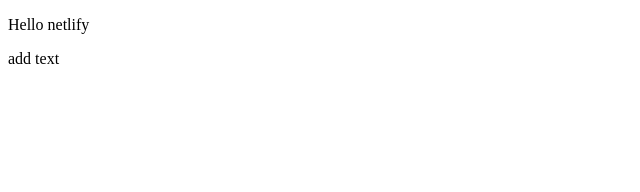
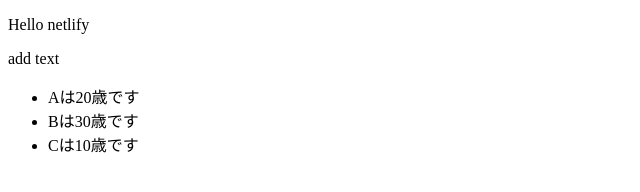
Before and after one commit to takumu1011/netlify-test, a plain HTML site: page index.html in a window 1280 px wide. Shown: the whole page, without its empty margins (0-640 px from the left). Drawn offline with Linux system fonts and the light colour scheme.

Commit message:
third commit

```diff
--- a/index.html
+++ b/index.html
@@ -10,6 +10,8 @@
 <body>
   <p>Hello netlify</p>
   <p>add text</p>
+  <ul id="list"></ul>
+  <script src="script.js"></script>
 </body>
 
 </html>
--- /dev/null
+++ b/info.json
@@ -0,0 +1,14 @@
+[
+  {
+    "name": "A",
+    "age": 20
+  },
+  {
+    "name": "B",
+    "age": 30
+  },
+  {
+    "name": "C",
+    "age": 10
+  }
+]
--- /dev/null
+++ b/script.js
@@ -0,0 +1,17 @@
+console.log('netlify');
+
+const list = document.getElementById('list');
+const fragment = document.createDocumentFragment();
+
+fetch('info.json')
+  .then((res) => {
+    return res.json();
+  })
+  .then((json) => {
+    for (let i = 0; i < json.length; i++) {
+      const li = document.createElement('li');
+      li.textContent = `${json[i].name}は${json[i].age}歳です`;
+      fragment.appendChild(li);
+    }
+    list.appendChild(fragment);
+  });
```
